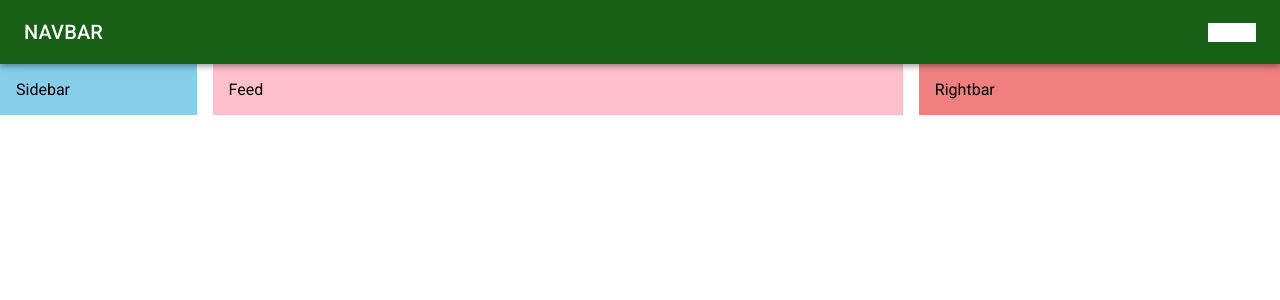
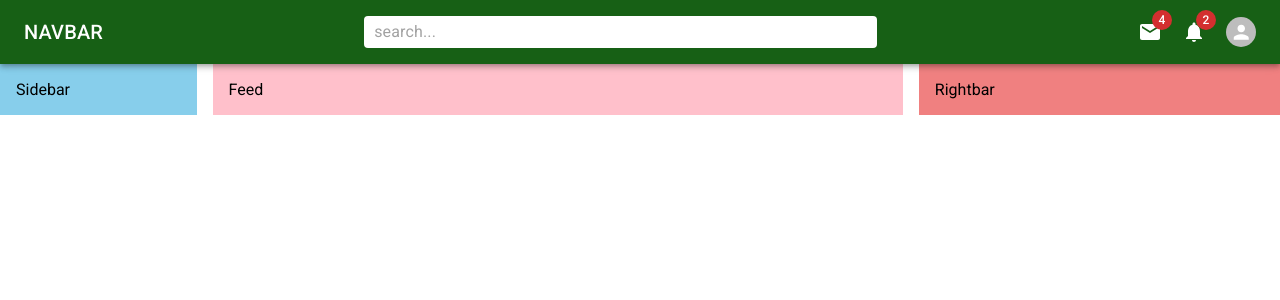
Before and after one commit to js-slime0614/useMaterialUI, a React (Create React App) app in the folder mui/: page / in a window 1280 px wide. Shown: the top 300 px of the page. Built offline with nearby package versions, Linux system fonts and the light colour scheme.

Commit message:
Navbar_useavatar

```diff
--- a/mui/src/components/Navbar.jsx
+++ b/mui/src/components/Navbar.jsx
@@ -1,5 +1,5 @@
-import { Pets } from "@mui/icons-material"
-import { AppBar, styled, Toolbar, Typography } from '@mui/material'
+import { Pets, Mail, Notifications } from "@mui/icons-material"
+import { AppBar, styled, Toolbar, Typography, Box, InputBase, Badge, Avatar } from '@mui/material'
 import React from 'react'
 
 const StyledToolbar = styled(Toolbar)({
@@ -9,6 +9,26 @@ const StyledToolbar = styled(Toolbar)({
 
 const Search = styled("div")(({theme}) => ({
     backgroundColor: "white",
+    padding: '0 10px',
+    borderRadius: theme.shape.borderRadius,
+    width:'40%',
+}))
+const Icons = styled(Box)(({theme}) => ({
+    display:'none',
+    gap:"20px",
+    alignItems:'center',
+    [theme.breakpoints.up('sm')]:{
+        display:'flex'
+    }
+}))
+
+const UserBox = styled(Box) (({theme}) => ({
+    display: 'flex',
+    alignItems: 'center',
+    gap: '10px',
+    [theme.breakpoints.up('sm')]:{
+        display:'none'
+    }
 }))
 
 const Navbar = () => {
@@ -17,7 +37,20 @@ const Navbar = () => {
             <StyledToolbar>
                 <Typography variant="h6" sx={{display:{xs:"none", sm:"block"}}}>NAVBAR</Typography>
                 <Pets sx={{display:{xs:"block", sm:"none"}}}/>
-                <Search>search</Search>
+                <Search><InputBase placeholder="search..."/></Search>
+                <Icons>
+                    <Badge badgeContent={4} color="error">
+                        <Mail/>
+                    </Badge>
+                    <Badge badgeContent={2} color="error">
+                        <Notifications/>
+                    </Badge>
+                    <Avatar sx={{width:30, height:30}} src=""/>
+                </Icons>
+                <UserBox>
+                <Avatar sx={{width:30, height:30}} src=""/>
+                <Typography variant="span">John</Typography>
+                </UserBox>
             </StyledToolbar>
         </AppBar>
     )
```
